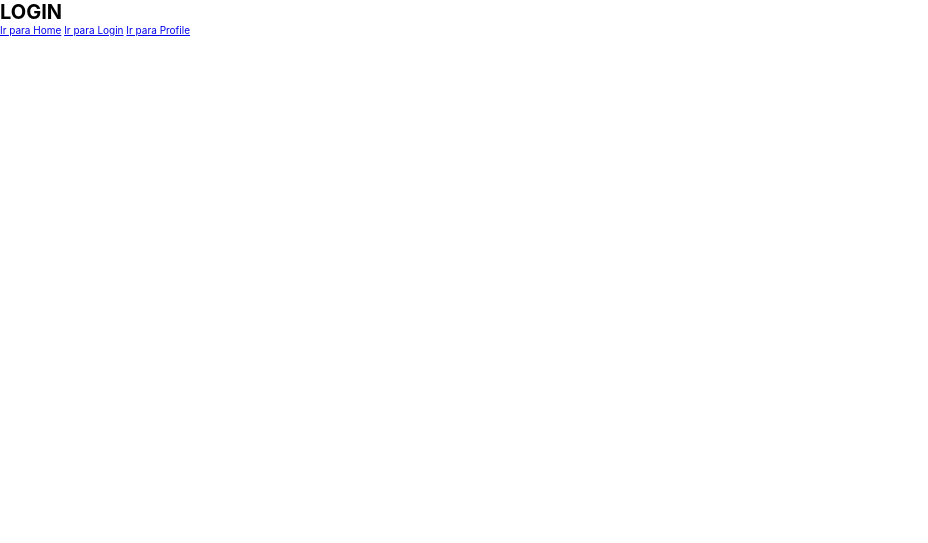
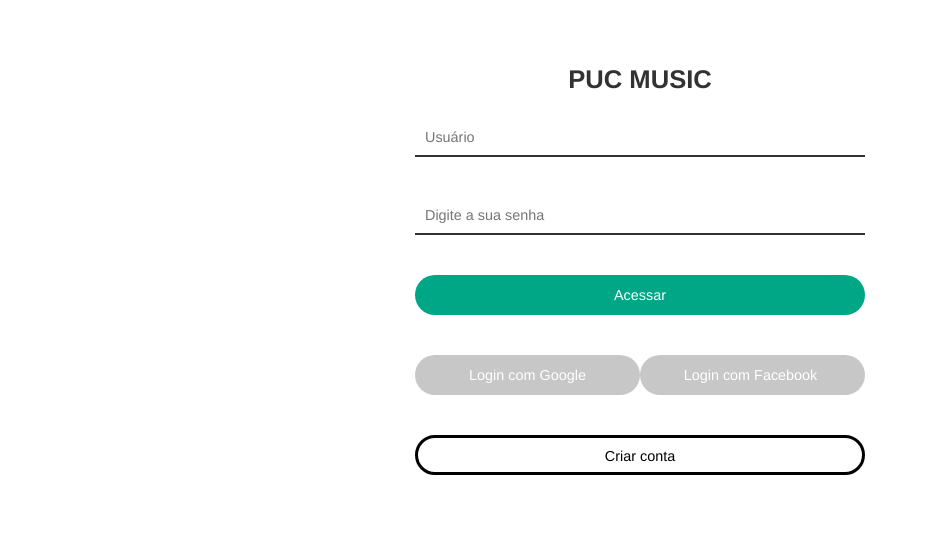
Before and after one commit to DisciplinasProgramacao/projetotiaw-appmusica, a plain HTML site: page src/modules/Login/index.html in a window 1280 px wide. Shown: the whole page, without its empty margins (0-928 px from the left). Drawn offline with Linux system fonts and the light colour scheme.

Commit message:
Creating login page

```diff
--- a/src/modules/Login/index.html
+++ b/src/modules/Login/index.html
@@ -4,13 +4,47 @@
     <meta charset="UTF-8" />
     <meta http-equiv="X-UA-Compatible" content="IE=edge" />
     <meta name="viewport" content="width=device-width, initial-scale=1.0" />
-    <link rel="stylesheet" href="../../global/index.css" />
+    <link rel="stylesheet" href="../Login/styles.css" />
     <title>PUC Music</title>
   </head>
   <body>
-    <h1>LOGIN</h1>
-    <a href="../Home/">Ir para Home</a>
-    <a href="../Login/">Ir para Login</a>
-    <a href="../Profile/">Ir para Profile</a>
+    <body>
+      <main>
+          <section id="login">
+           <div id="main-container">
+               <h1>PUC MUSIC</h1>
+                   <form id="register-form">
+
+                      <div class="full-box">
+                          <label for="name"></label>
+                          <input type="text" name="name" id="users" placeholder="Usuário">
+                      </div>
+                      <div class="full-box">
+                          <label for="password"></label>
+                          <input type="password" name="password" id="password" placeholder="Digite a sua senha">
+                        </div>
+
+                          <div class="full-box">
+                              <input type="submit" id="btn-submit" value="Acessar">
+                          </div>
+                          <div class="half-box">
+                            <input type="submit" id="btn-submit 1" value="Login com Google">
+                        </div>
+                        <div class="half-box">
+                            <input type="submit" id="btn-submit 1" value="Login com Facebook ">
+                        </div>
+                        <div class="full-box">
+                            <input type="submit" id="btn-submit 2" value="Criar conta">
+                        </div>
+
+                    </div>
+
+
+
+                  </form>
+              </div>
+          </section>
+      <p class="error-validation template"></p>
+
   </body>
 </html>
--- a/src/modules/Login/styles.css
+++ b/src/modules/Login/styles.css
@@ -0,0 +1,117 @@
+/* Cor do botão #00A786 */
+
+* {
+    margin: 0;
+    padding: 0;
+    box-sizing: border-box;
+    font-family: Helvetica, sans-serif ;
+    color: #323232;
+    border: none;
+    }
+    input, label {
+    display: block;
+    width: 100%;
+    }
+
+    input:focus, label:focus {
+        outline: none;
+    }
+
+    a {
+        color: #00A786;
+
+    }
+
+    body {
+        padding-top: 5vh;
+        background-size: cover;
+        background-position-y: -150px;
+    }
+
+    /* form */
+    #main-container {
+        width: 500px;
+        margin-left: auto;
+        margin-right: auto;
+        background-color: #fff;
+        border-radius: 10px;
+        padding: 25px;
+    }
+
+    #main-container h1 {
+        text-align: center;
+        margin-bottom: 25px;
+        font-size: 1.6rem;
+    }
+
+    form {
+        display: flex;
+        flex-wrap: wrap;
+        justify-content: space-between;
+    }
+
+    .full-box {
+        flex:1 1 100%;
+        position: relative;
+    }
+
+    .half-box {
+        flex:1 1 45%;
+        position: relative;
+    }
+
+    .spacing {
+        margin-right: 2.5%;
+    }
+
+    label {
+        font-weight: bold;
+        font-size: .8rem;
+    }
+
+    input {
+        border-bottom: 2px solid #323232;
+        padding: 10px;
+        font-size: .9rem;
+        margin-bottom: 40px;
+    }
+
+    input:focus {
+        border-color: #00A786;
+    }
+
+    input[type="submit"] {
+        background-color:  #00A786;
+        color: #fff;
+        border: none;
+        border-radius: 20px;
+        height: 40px;
+        cursor: pointer;
+    }
+     input[id="btn-submit 1"] {
+        background-color:  #c7c7c7;
+        color: #fff;
+        border: none;
+        border-radius: 20px;
+        height: 40px;
+        cursor: pointer;
+
+    }
+    input[id="btn-submit 2"] {
+        background-color:  #ffff;
+        color: #000;
+        border: solid #000;
+        border-color: #000;
+        border-radius: 20px;
+        height: 40px;
+        cursor: pointer;
+
+    }
+
+    /*Validação*/
+    .error-validation {
+        color: red;
+        position: absolute;
+        top: 57px;
+        font-size: .8rem;
+    }
```
